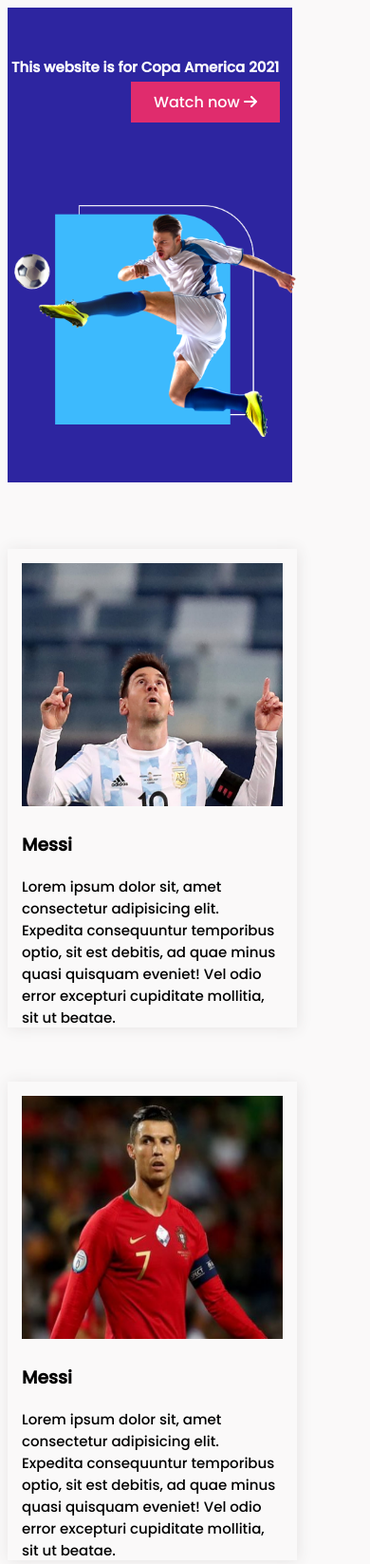
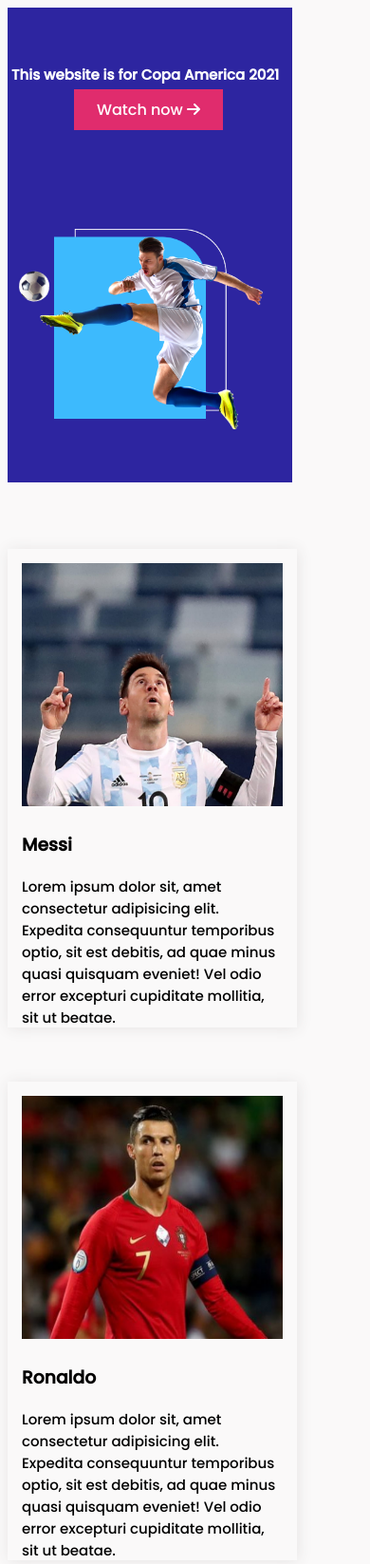
Before and after one commit to Alamin9825/sports, a plain HTML site: page index.html in a window 390 px wide. Shown: the top 1647 px of the page at 95% size. Drawn offline with Linux system fonts and the light colour scheme.

Commit message:
sports again new add commit

```diff
--- a/index.html
+++ b/index.html
@@ -42,7 +42,7 @@
             </div>
             <div class="player">
                 <img src="player-2.png" alt="">
-                <h3>Messi</h3>
+                <h3>Ronaldo</h3>
                 <p>Lorem ipsum dolor sit, amet consectetur adipisicing elit. Expedita consequuntur temporibus optio, sit
                     est
                     debitis, ad quae minus quasi quisquam eveniet! Vel odio error excepturi cupiditate mollitia, sit ut
@@ -50,7 +50,7 @@
             </div>
             <div class="player">
                 <img src="player-3.png" alt="">
-                <h3>Messi</h3>
+                <h3>Neymer</h3>
                 <p>Lorem ipsum dolor sit, amet consectetur adipisicing elit. Expedita consequuntur temporibus optio, sit
                     est
                     debitis, ad quae minus quasi quisquam eveniet! Vel odio error excepturi cupiditate mollitia, sit ut
@@ -90,7 +90,7 @@
             </div>
             <div class="player">
                 <img src="player-8.jpeg" alt="">
-                <h3>Messi</h3>
+                <h3>Maradona</h3>
                 <p>Lorem ipsum dolor sit, amet consectetur adipisicing elit. Expedita consequuntur temporibus optio, sit
                     est
                     debitis, ad quae minus quasi quisquam eveniet! Vel odio error excepturi cupiditate mollitia, sit ut
@@ -98,7 +98,7 @@
             </div>
             <div class="player">
                 <img src="player-9.jpeg" alt="">
-                <h3>Messi</h3>
+                <h3>Ronney</h3>
                 <p>Lorem ipsum dolor sit, amet consectetur adipisicing elit. Expedita consequuntur temporibus optio, sit
                     est
                     debitis, ad quae minus quasi quisquam eveniet! Vel odio error excepturi cupiditate mollitia, sit ut
--- a/style.css
+++ b/style.css
@@ -183,10 +183,12 @@ p{
     width: 300px;
      }
      .banner img {
-        width: 300px;
+        width: 260px;
         position: relative;
-       left:5px;
+       left:10px;
     }
+
+
 
     h1{
         font-size: 15px;
@@ -266,7 +268,15 @@ left: -20px;
 }
 
 main{
-    width: 400px;
+    width: 300px;
+}
+
+.button{
+    position: relative;
+    left: 70px;
+    height: 44px;
+    width: 160px;
+
 }
 
 }
```
